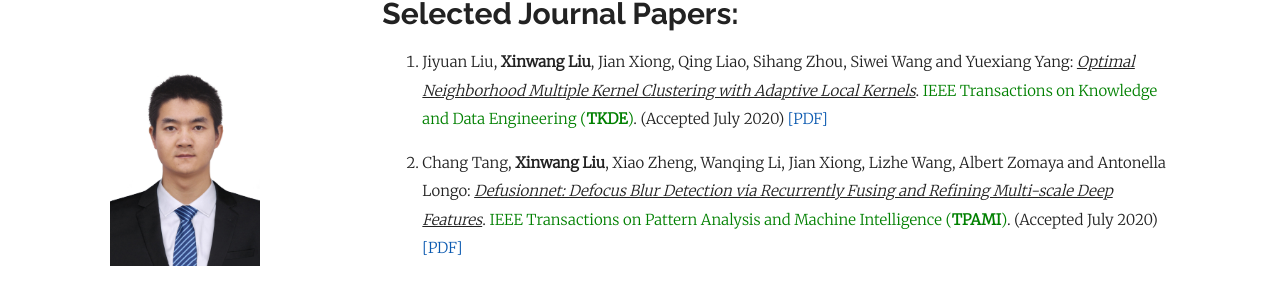
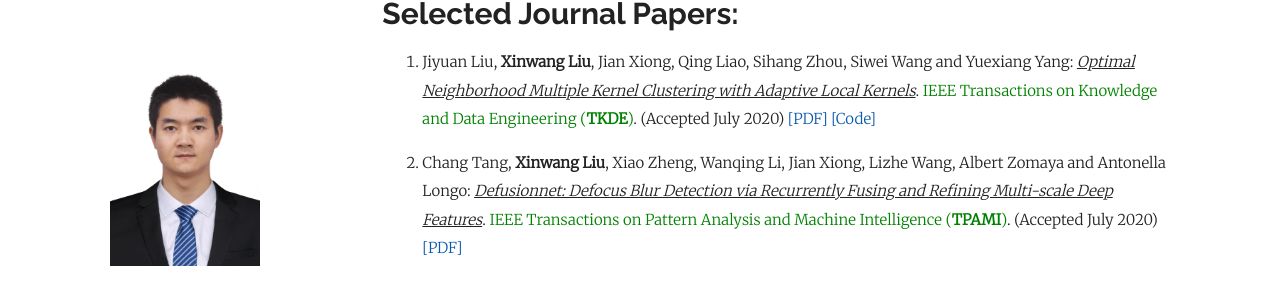
Before and after one commit to wx-liang/xinwangliu.github.io, a Jekyll site: the page built from index.md, in a window 1280 px wide and 900 px high, scrolled down 795 px. Shown: the part 151-433 px from the top of the window. Built offline with Jekyll 4.4.1, drawn with Linux system fonts in a browser that asks for light colours; our own code applies the rules of GitHub Pages for plain Markdown files.

Commit message:
Update index.md

```diff
--- a/index.md
+++ b/index.md
@@ -36,7 +36,7 @@
 <ol>
 
 
-<p style="margin-top: 8px;"><li> Jiyuan Liu, <b>Xinwang Liu</b>, Jian Xiong, Qing Liao, Sihang Zhou, Siwei Wang and Yuexiang Yang: <i><u>Optimal Neighborhood Multiple Kernel Clustering with Adaptive Local Kernels</u></i>. <font color="green">IEEE Transactions on Knowledge and Data Engineering (<b>TKDE</b>)</font>. (Accepted July 2020) <a href = "https://github.com/xinwangliu/xinwangliu.github.io/blob/master/groupmember/ON-ALKA.pdf">[PDF]</a></li></p>
+<p style="margin-top: 8px;"><li> Jiyuan Liu, <b>Xinwang Liu</b>, Jian Xiong, Qing Liao, Sihang Zhou, Siwei Wang and Yuexiang Yang: <i><u>Optimal Neighborhood Multiple Kernel Clustering with Adaptive Local Kernels</u></i>. <font color="green">IEEE Transactions on Knowledge and Data Engineering (<b>TKDE</b>)</font>. (Accepted July 2020) <a href = "https://github.com/xinwangliu/xinwangliu.github.io/blob/master/groupmember/ON-ALKA.pdf">[PDF]</a> <a href = "https://github.com/liujiyuan13/ON-ALK_release_code">[Code]</a></li></p>
 
 <p style="margin-top: 8px;"><li> Chang Tang, <b>Xinwang Liu</b>, Xiao Zheng, Wanqing Li, Jian Xiong, Lizhe Wang, Albert
 Zomaya and Antonella Longo: <i><u>Defusionnet: Defocus Blur Detection via Recurrently Fusing and Refining Multi-scale Deep Features</u></i>. <font color="green">IEEE Transactions on Pattern Analysis and Machine Intelligence (<b>TPAMI</b>)</font>. (Accepted July 2020) <a href = "https://github.com/xinwangliu/xinwangliu.github.io/blob/master/groupmember/TPAMI_DefocusBlur.pdf">[PDF]</a></li></p>
```
